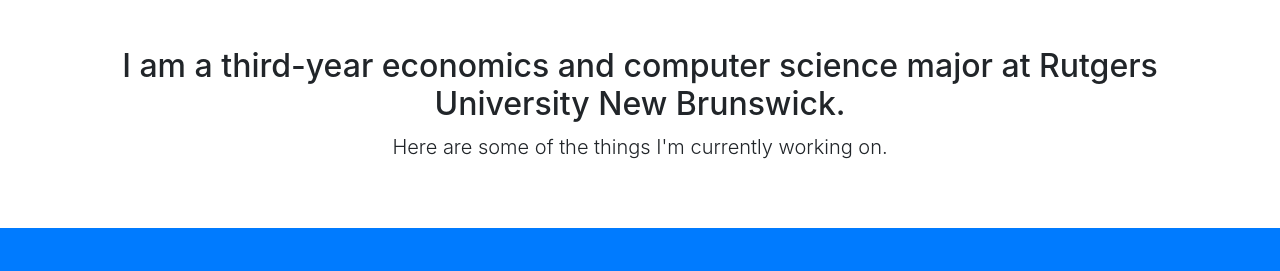
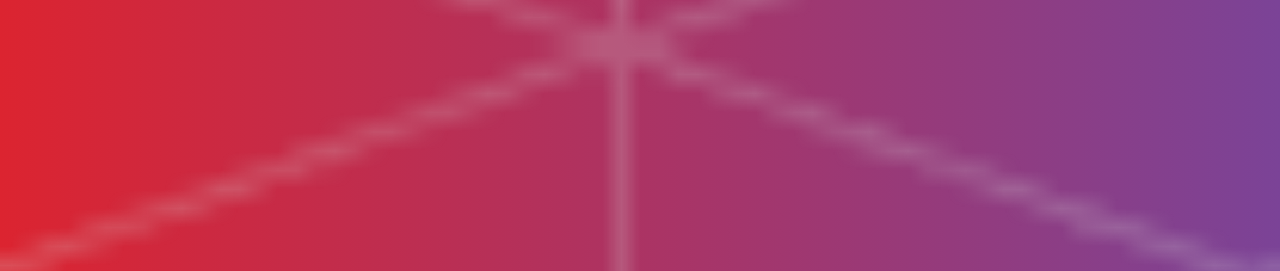
Before and after one commit to amulya/amulya.github.io, a website with bundled scripts: page index.html in a window 1280 px wide. Shown: the part 203-474 px from the top of the page. Built offline with nearby package versions, Linux system fonts and the light colour scheme.

Commit message:
changing bg dimensions

```diff
--- a/css/stylish-portfolio.css
+++ b/css/stylish-portfolio.css
@@ -155,7 +155,7 @@
 .header {
   position: relative;
   width: 100%;
-  min-height: auto;
+  height: 100%;
   overflow-y: hidden;
   background: url(../img/bg-pattern.png), #7b4397;
   -webkit-background-size: cover;
```
